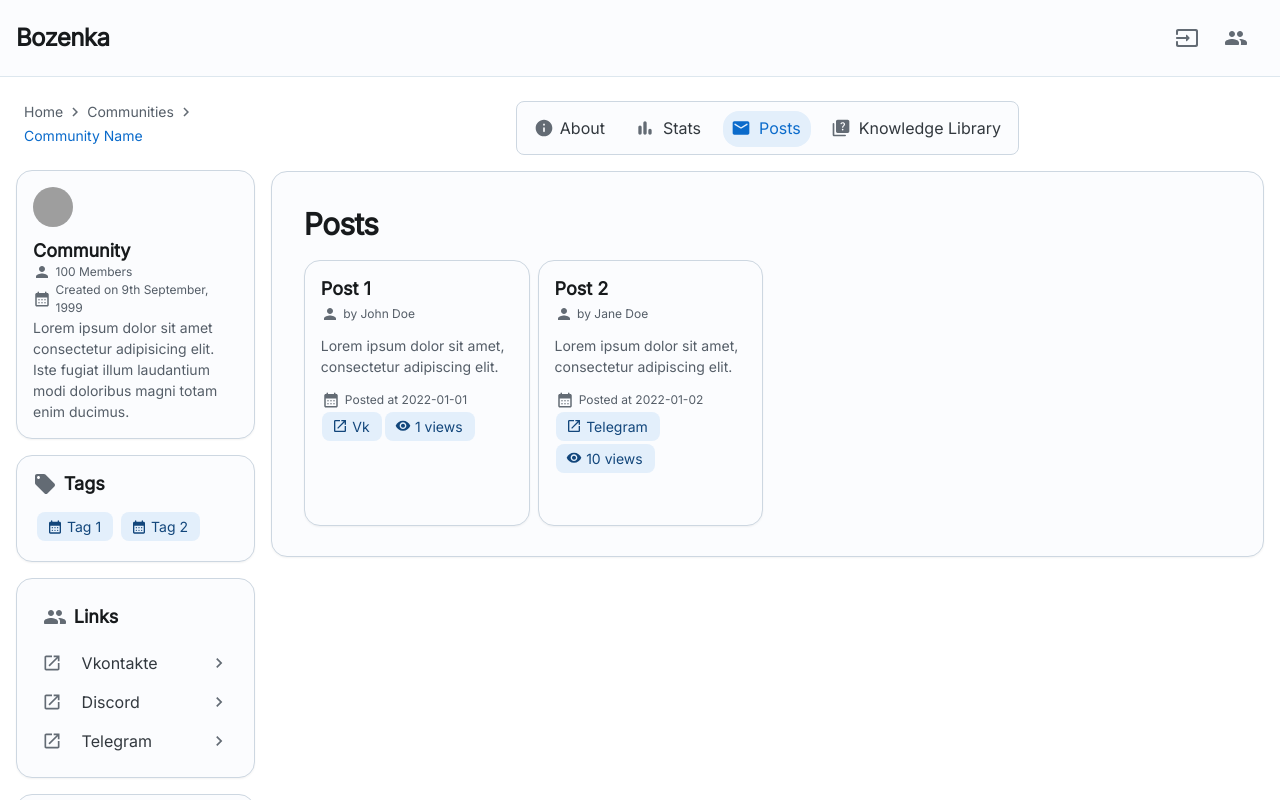
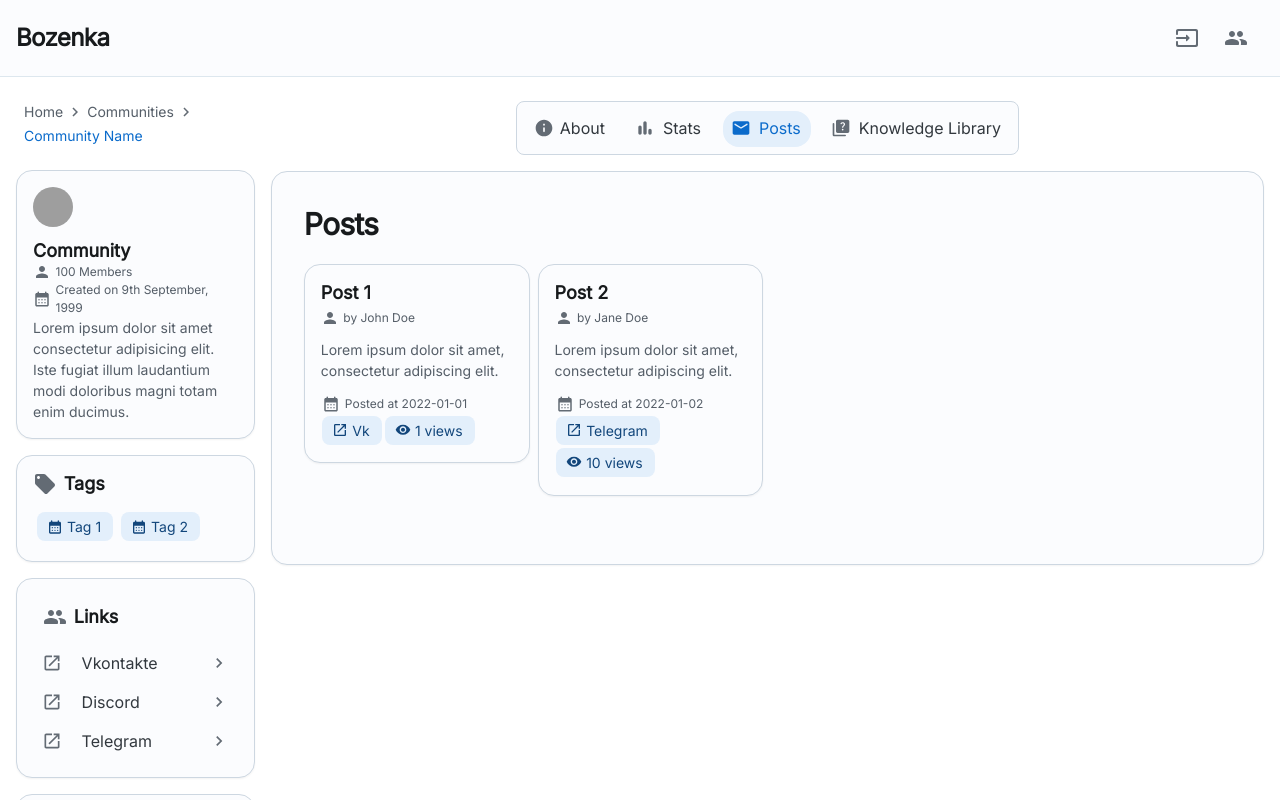
Before and after one commit to KittyNeverDies/Bozenka, a React (Vite) app in the folder bozenka-frontend/: page /community in a window 1280 px wide. Both pictures are taken after a click on the tab "Posts". Shown: the top 800 px of the page. Built offline with nearby package versions, Linux system fonts and the light colour scheme; grey boxes are pictures that could not be loaded.

Commit message:
fix: Fixed posts getting overlapped

```diff
--- a/bozenka-frontend/src/components/CommunitySegmentedInfo.jsx
+++ b/bozenka-frontend/src/components/CommunitySegmentedInfo.jsx
@@ -282,6 +282,7 @@ function CommunitySegmentedInfo() {
             <Grid container spacing={1}>
               {posts.map((post, index) => (
                 <Grid item key={index} xs={12} sm={6} md={4} lg={3}>
+                  <Box my={0.5}>
                   <Card sx={{ height: '100%'}}>
 
                     <Typography level="title-lg" sx={{marginBottom: -1}}>
@@ -307,6 +308,7 @@ function CommunitySegmentedInfo() {
                       </Chip>
                     </Box>
                   </Card>
+                  </Box>
                 </Grid>
               ))}
             </Grid>
```
